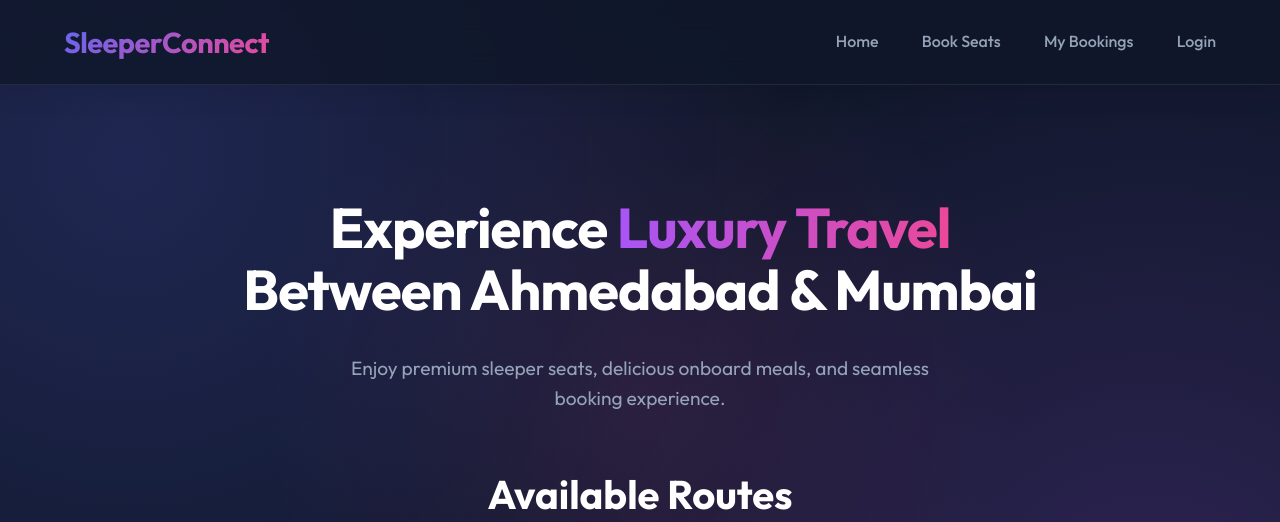
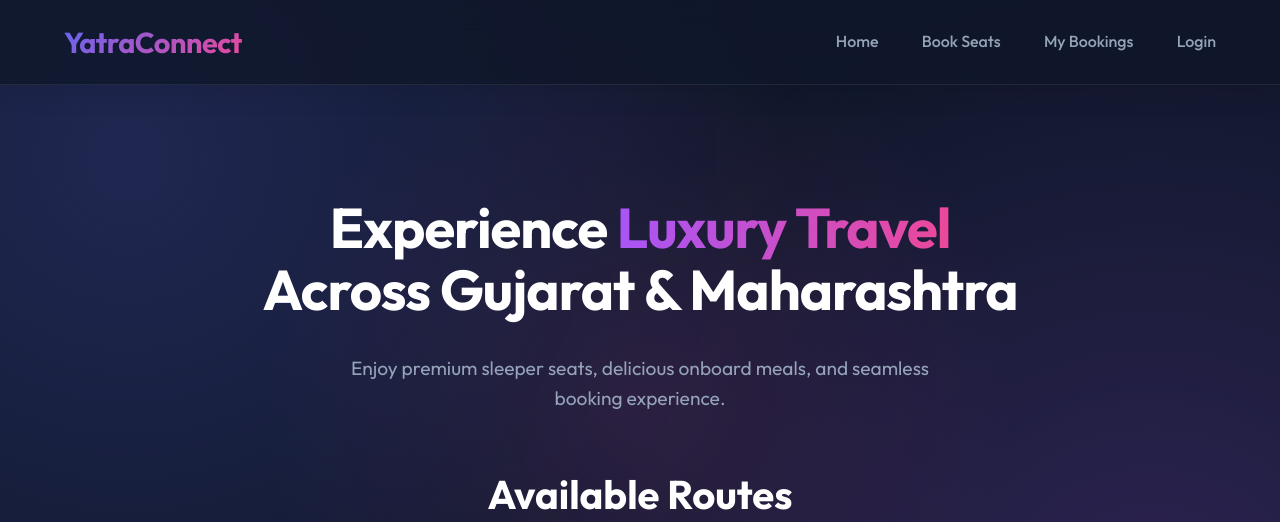
Before and after one commit to Uday170604/YatraConnect, a Django app: page / in a window 1280 px wide. Shown: the top 522 px of the page. Run offline with Django 5.2, Linux system fonts and the light colour scheme; data that the repository does not hold is empty.

Commit message:
Rebrand website to YatraConnect and update documentation

```diff
--- a/bookings/templates/bookings/base.html
+++ b/bookings/templates/bookings/base.html
@@ -5,13 +5,13 @@
 <head>
     <meta charset="UTF-8">
     <meta name="viewport" content="width=device-width, initial-scale=1.0">
-    <title>{% block title %}Sleeper Bus{% endblock %}</title>
+    <title>{% block title %}YatraConnect{% endblock %}</title>
     <link rel="stylesheet" href="{% static 'bookings/css/style.css' %}">
 </head>
 
 <body>
     <nav class="navbar">
-        <a href="{% url 'home' %}" class="logo">SleeperConnect</a>
+        <a href="{% url 'home' %}" class="logo">YatraConnect</a>
         <div class="nav-links">
             <a href="{% url 'home' %}">Home</a>
             <a href="{% url 'home' %}#routes">Book Seats</a>
--- a/bookings/templates/bookings/home.html
+++ b/bookings/templates/bookings/home.html
@@ -1,10 +1,10 @@
 {% extends 'bookings/base.html' %}
 
-{% block title %}Home - SleeperConnect{% endblock %}
+{% block title %}Home - YatraConnect{% endblock %}
 
 {% block content %}
 <div class="hero" style="text-align: center; padding: 4rem 0;">
-    <h1>Experience <span class="text-gradient">Luxury Travel</span><br>Between Ahmedabad & Mumbai</h1>
+    <h1>Experience <span class="text-gradient">Luxury Travel</span><br>Across Gujarat & Maharashtra</h1>
     <p
         style="font-size: 1.2rem; color: var(--text-muted); margin: 2rem 0; max-width: 600px; margin-left: auto; margin-right: auto;">
         Enjoy premium sleeper seats, delicious onboard meals, and seamless booking experience.
```
Also changed, not shown: bookings/migrations/0001_initial.py (added), bookings/migrations/0002_alter_booking_seat.py (added), bookings/migrations/0003_busstop.py (added), bookings/migrations/0004_booking_user.py (added), bookings/migrations/0005_alter_seat_unique_together.py (added), bookings/migrations/__init__.py (added), 1 other file.
